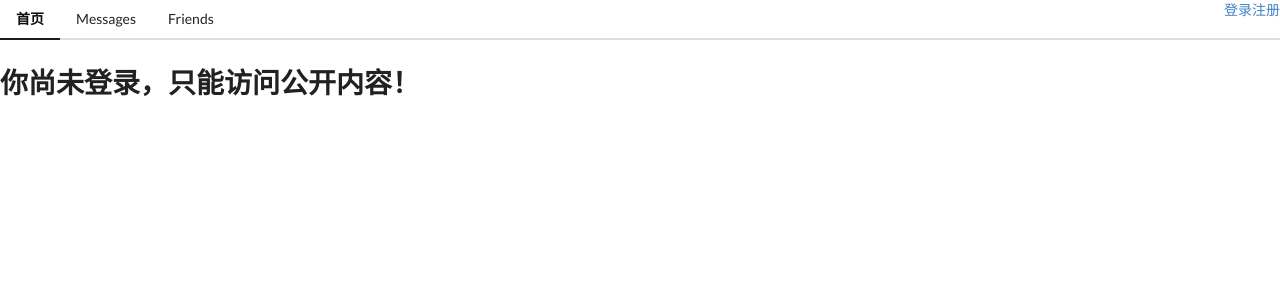
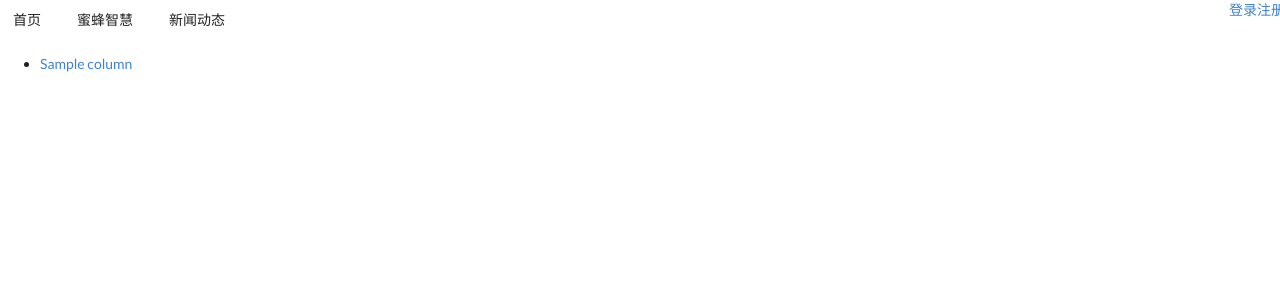
Before and after one commit to pengboo/bees, a Django app: page / in a window 1280 px wide. Shown: the top 300 px of the page. Run offline with Django 3.2, Linux system fonts and the light colour scheme; tables that the repository leaves empty hold one stand-in row (values such as "Sample post").

Commit message:
2018.11.20.23:12

```diff
--- a/bees/urls.py
+++ b/bees/urls.py
@@ -16,16 +16,16 @@ Including another URLconf
 from django.contrib import admin
 from django.urls import path
 from django.conf.urls import include
-from login.views import index, login, logout, register
-from news.views import column_detail, article_detail
+from login.views import login, logout, register
+from news.views import index, column_detail, article_detail
 urlpatterns = [
     path('admin/', admin.site.urls),
-    path('', index),
+    path('', index, name='index'),
     path('login/', login),
     path('register/',register),
     path('logout/', logout),
     path('captcha', include('captcha.urls')),
-    path('column/<slug:column_slug>/', column_detail),
-    path('article/<slug:article_slug>/', article_detail),
+    path('column/<slug:column_slug>/', column_detail, name='column'),
+    path('article/<pk>/<article_slug>', article_detail, name='article'),
 
 ]
--- a/login/views.py
+++ b/login/views.py
@@ -5,13 +5,10 @@ from login import forms
 
 # Create your views here.
 
-def index(request):
-    pass
-    return render(request, 'login/index.html')
 
 def login(request):
     if request.session.get('is_login', None):
-        return redirect("/index/")
+        return redirect("//")
     if request.method == "POST":
         login_form = forms.UserForm(request.POST)
         message = "请检查填写的内容！"
--- a/news/models.py
+++ b/news/models.py
@@ -1,5 +1,6 @@
 from django.db import models
 from login.models import User
+from django.urls import  reverse
 
 # Create your models here.
 
@@ -11,6 +12,8 @@ class Column(models.Model):
 
     def __str__(self):
         return self.name
+    def get_absolute_url(self):
+        return reverse('column',args=(self.slug,))
 
     class Meta:
         verbose_name = '栏目'
@@ -33,6 +36,9 @@ class Article(models.Model):
     def __str__(self):
         return self.title
 
+    def get_absolute_url(self):
+        return reverse('article', args=(self.pk, self.slug))
+
     class Meta:
         verbose_name = '文章'
         verbose_name_plural = '文章'
--- a/news/views.py
+++ b/news/views.py
@@ -1,14 +1,23 @@
-from django.shortcuts import render
+from django.shortcuts import render, redirect
 from django.http import HttpResponse
 from news.models import Column, Article
 
 
 # Create your views here.
+def index(request):
+    columns = Column.objects.all()
+    return render(request, 'index.html', {'columns':columns})
 
 def column_detail(request, column_slug):
     column = Column.objects.get(slug=column_slug)
     return render(request, 'news/column.html', {'column': column})
 
+
 def article_detail(request, pk, article_slug):
     article = Article.objects.get(pk=pk)
+
+    #访问的文章地址与现在的文章地址不一样时，重定向（301）跳转到新的地址
+    if article_slug != article.slug:
+        return redirect(article, permanent=True)
+
     return render(request, 'news/article.html', {'article': article})
--- a/templates/base.html
+++ b/templates/base.html
@@ -15,15 +15,15 @@
     {% block css %}{% endblock %}
 </head>
 <body>
-<div class="ui secondary pointing menu">
-    <a class="active item">
+<div class="ui secondary menu">
+    <a class="item" href="/">
         首页
     </a>
-    <a class="item">
-        Messages
+    <a class="item" href="/column/bee/">
+        蜜蜂智慧
     </a>
-    <a class="item">
-        Friends
+    <a class="item" href="/column/new/">
+        新闻动态
     </a>
     <div class="right menu">
         {% if request.session.is_login %}
--- /dev/null
+++ b/templates/index.html
@@ -0,0 +1,12 @@
+{% extends 'base.html' %}
+{% block title %}首页{% endblock %}
+{% block content %}
+<ul>
+    {% for column in columns %}
+        <li>
+            <a href="{{ column.get_absolute_url }}">{{ column.name }}</a>
+        </li>
+    {% endfor %}
+</ul>
+
+{% endblock %}
--- a/templates/news/column.html
+++ b/templates/news/column.html
@@ -7,7 +7,7 @@
     <ul>
         {% for article in column.article_set.all %}
             <li>
-                <a> {{ article.title }}</a>
+                <a href="{{ article.get_absolute_url }}"> {{ article.title }}</a>
             </li>
         {% endfor %}
     </ul>
```
